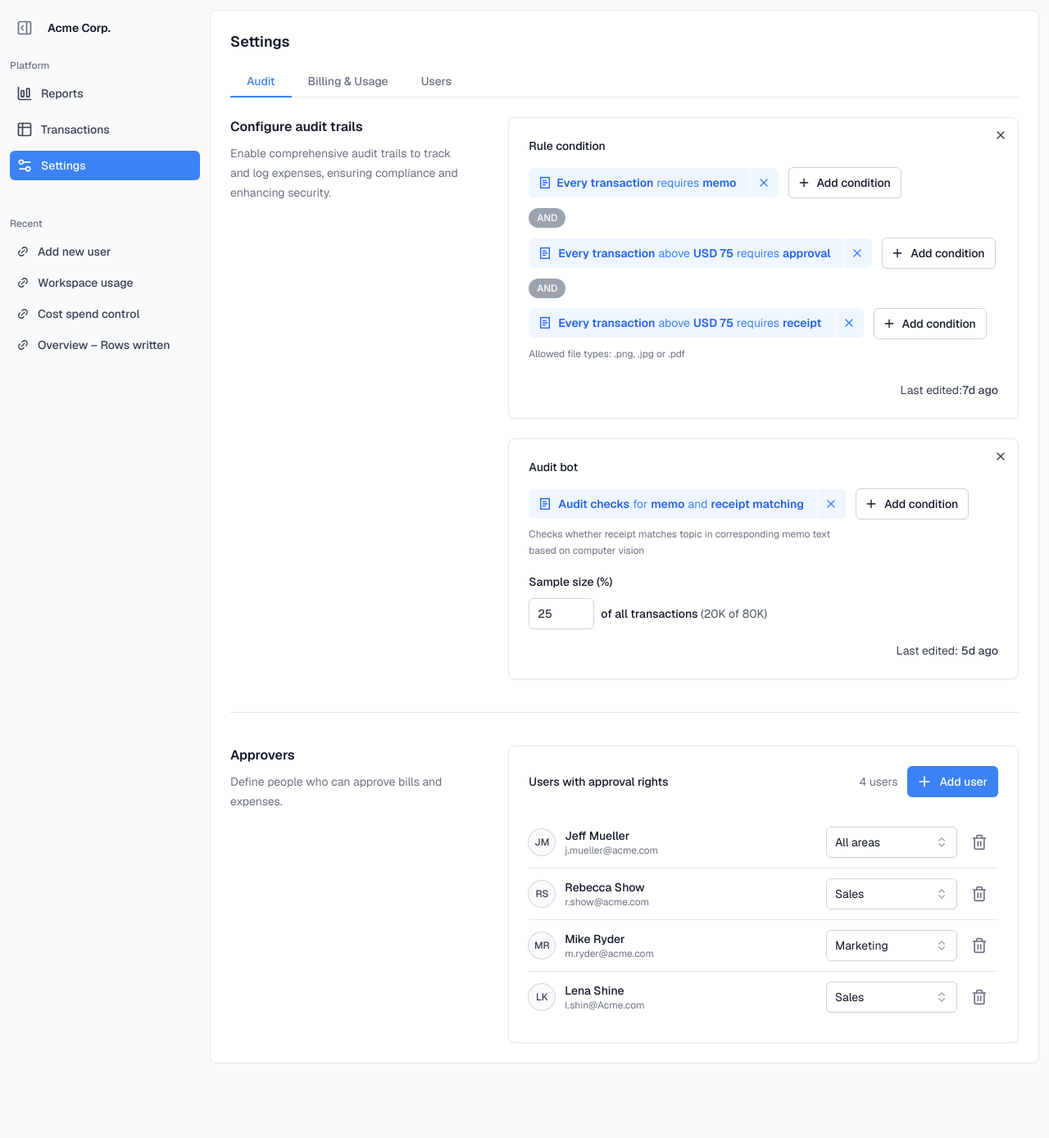
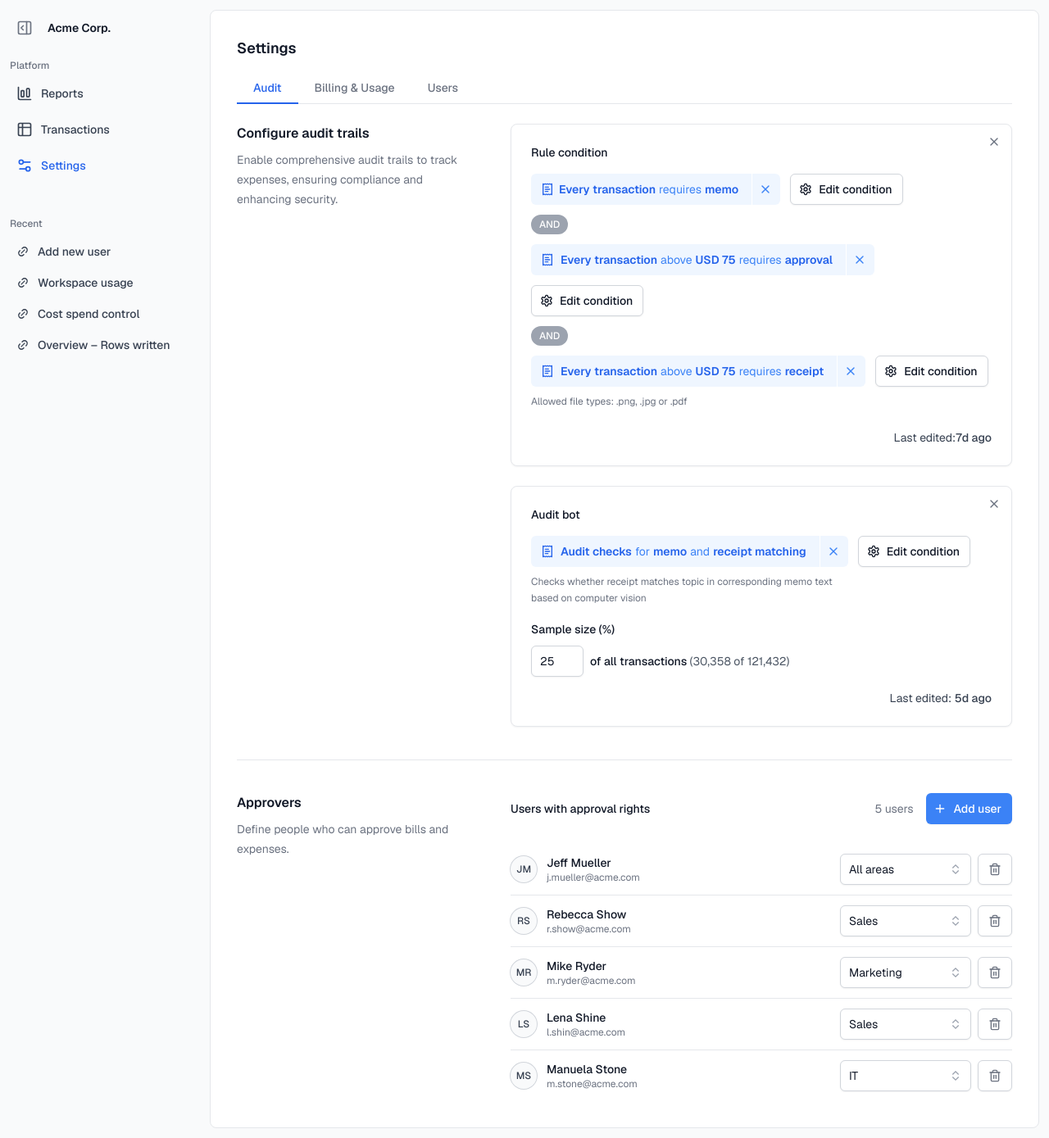
Before and after one commit to tremorlabs/template-insights, a Next.js app: page /settings/audit in a window 1280 px wide. Shown: the whole page at 82% size. Before the commit the page ends 1310 px from the top, so only its background shows below. Built offline with nearby package versions, Linux system fonts and the light colour scheme.

Commit message:
add: polish

```diff
--- a/src/app/settings/audit/page.tsx
+++ b/src/app/settings/audit/page.tsx
@@ -1,10 +1,11 @@
 "use client"
 
+import { departments } from "@/data/data";
 import { Divider } from "@/components/Divider";
 import { Label } from "@/components/Label";
 import { Input } from "@/components/Input";
 import { Button } from "@/components/Button";
-import { X, Plus, ReceiptText, Trash2, UserRoundX, PlusIcon } from 'lucide-react';
+import { X, Settings, Plus, ReceiptText, Trash2, PlusIcon } from 'lucide-react';
 import { Card } from "@/components/Card";
 import {
     Select,
@@ -34,10 +35,16 @@ const users = [
         permission: "Marketing"
     },
     {
-        initials: "LK",
+        initials: "LS",
         name: "Lena Shine",
-        email: "l.shin@Acme.com",
+        email: "l.shin@acme.com",
         permission: "Sales"
+    },
+    {
+        initials: "MS",
+        name: "Manuela Stone",
+        email: "m.stone@acme.com",
+        permission: "IT"
     },
 ]
 
@@ -57,7 +64,7 @@ export default function Audit() {
                                 Configure audit trails
                             </h2>
                             <p className="mt-2 text-sm leading-6 text-gray-500">
-                                Enable comprehensive audit trails to track and log expenses, ensuring compliance and enhancing security.
+                                Enable comprehensive audit trails to track expenses, ensuring compliance and enhancing security.
                             </p>
                         </div>
                         <div className="md:col-span-2 space-y-6">
@@ -65,7 +72,7 @@ export default function Audit() {
                                 <h3 className="text-sm font-medium text-gray-900 dark:text-gray-50">Rule condition</h3>
                                 <div className="mt-4 space-y-3">
                                     <div className="flex flex-wrap items-center gap-3">
-                                        <div className="inline-flex h-9 items-center text-sm text-gray-900 dark:text-gray-50 rounded-md bg-blue-50">
+                                        <div className="inline-flex h-[38px] items-center text-sm text-gray-900 dark:text-gray-50 rounded-md bg-blue-50">
                                             <span className="px-4 py-2 flex items-center gap-1">
                                                 <ReceiptText className="-ml-1 size-4 shrink-0 text-blue-600 dark:text-gray-500" aria-hidden="true" />
                                                 <span className="ml-0.5 font-semibold text-blue-600">Every transaction</span>
@@ -75,20 +82,20 @@ export default function Audit() {
                                             <span className="h-full w-px bg-white" />
                                             <button
                                                 type="button"
-                                                className="px-2.5 py-2 group"
+                                                className="px-2.5 py-2 h-full group"
                                                 aria-label="Remove filter condition"
                                             >
                                                 <X className="-ml-0.5 size-4 text-blue-500 group-hover:text-blue-600 shrink-0" aria-hidden="true" />
                                             </button>
                                         </div>
-                                        <Button variant="secondary" className="gap-2">
-                                            <Plus className="-ml-0.5 size-4" aria-hidden="true" />
-                                            Add condition
+                                        <Button variant="secondary" className="h-[38px] gap-2">
+                                            <Settings className="-ml-0.5 size-4" aria-hidden="true" />
+                                            Edit condition
                                         </Button>
                                     </div>
                                     <div className="block w-fit uppercase text-xs font-medium rounded-full bg-gray-400 px-2.5 py-1 text-white">and</div>
                                     <div className="flex flex-wrap items-center gap-3">
-                                        <div className="inline-flex h-9 items-center text-sm rounded-md bg-blue-50">
+                                        <div className="inline-flex h-[38px] items-center text-sm rounded-md bg-blue-50">
                                             <span className="px-4 py-2 flex items-center gap-1">
                                                 <ReceiptText className="-ml-1 size-4 shrink-0 text-blue-600 dark:text-gray-500" aria-hidden="true" />
                                                 <span className="ml-1 font-semibold text-blue-600">Every transaction</span>
@@ -100,21 +107,21 @@ export default function Audit() {
                                             <span className="h-full w-px bg-white" />
                                             <button
                                                 type="button"
-                                                className="px-2.5 py-2 group"
+                                                className="px-2.5 py-2 h-full group"
                                                 aria-label="Remove filter condition"
                                             >
                                                 <X className="-ml-0.5 size-4 text-blue-500 group-hover:text-blue-600 shrink-0" aria-hidden="true" />
                                             </button>
                                         </div>
-                                        <Button variant="secondary" className="gap-2">
-                                            <Plus className="-ml-0.5 size-4" aria-hidden="true" />
-                                            Add condition
+                                        <Button variant="secondary" className="h-[38px] gap-2">
+                                            <Settings className="-ml-0.5 size-4" aria-hidden="true" />
+                                            Edit condition
                                         </Button>
                                     </div>
                                     <div className="block w-fit uppercase text-xs font-medium rounded-full bg-gray-400 px-2.5 py-1 text-white">and</div>
                                     <div>
                                         <div className="flex flex-wrap items-start gap-3">
-                                            <div className="inline-flex h-9 items-center text-sm rounded-md bg-blue-50">
+                                            <div className="inline-flex h-[38px] items-center text-sm rounded-md bg-blue-50">
                                                 <span className="px-4 py-2 flex items-center gap-1">
                                                     <ReceiptText className="-ml-1 size-4 shrink-0 text-blue-600 dark:text-gray-500" aria-hidden="true" />
                                                     <span className="ml-1 font-semibold text-blue-600">Every transaction</span>
@@ -126,15 +133,15 @@ export default function Audit() {
                                                 <span className="h-full w-px bg-white" />
                                                 <button
                                                     type="button"
-                                                    className="px-2.5 py-2 group"
+                                                    className="px-2.5 py-2 h-full group"
                                                     aria-label="Remove filter condition"
                                                 >
                                                     <X className="-ml-0.5 size-4 text-blue-500 group-hover:text-blue-600 shrink-0" aria-hidden="true" />
                                                 </button>
                                             </div>
-                                            <Button variant="secondary" className="gap-2">
-                                                <Plus className="-ml-0.5 size-4" aria-hidden="true" />
-                                                Add condition
+                                            <Button variant="secondary" className="h-[38px] gap-2">
+                                                <Settings className="-ml-0.5 size-4" aria-hidden="true" />
+                                                Edit condition
                                             </Button>
                                         </div>
                                     </div>
@@ -146,7 +153,7 @@ export default function Audit() {
                                 </p>
                                 <Button
                                     variant="ghost"
-                                    className="absolute right-1 top-1 p-2 text-gray-700 hover:text-gray-900 dark:text-gray-300 hover:dark:text-gray-50"
+                                    className="absolute right-1 top-1 p-2 text-gray-500 hover:text-gray-700 dark:text-gray-500 hover:dark:text-gray-300"
                                     aria-label="Delete filter condition"
                                 >
                                     <X className="size-4" aria-hidden="true" />
@@ -155,27 +162,27 @@ export default function Audit() {
                             <Card>
                                 <h3 className="text-sm font-medium text-gray-900 dark:text-gray-50">Audit bot</h3>
                                 <div className="mt-4 flex flex-wrap items-center gap-3">
-                                    <div className="inline-flex h-9 items-center text-sm text-gray-900 dark:text-gray-50 rounded-md bg-blue-50">
+                                    <div className="inline-flex items-center h-[38px] text-sm text-gray-900 dark:text-gray-50 rounded-md bg-blue-50">
                                         <span className="px-4 py-2 flex items-center gap-1">
                                             <ReceiptText className="-ml-1 size-4 shrink-0 text-blue-600 dark:text-gray-500" aria-hidden="true" />
                                             <span className="ml-1 font-semibold text-blue-600">Audit checks</span>
                                             <span className="text-blue-500">for</span>
                                             <span className="font-semibold text-blue-600">memo</span>
                                             <span className="text-blue-500">and</span>
-                                            <span className="font-semibold text-blue-600"> receipt matching</span>
+                                            <span className="font-semibold text-blue-600">receipt matching</span>
                                         </span>
                                         <span className="h-full w-px bg-white" />
                                         <button
                                             type="button"
-                                            className="px-2.5 py-2 group"
+                                            className="px-2.5 py-2 h-full group"
                                             aria-label="Remove filter condition"
                                         >
                                             <X className="-ml-0.5 size-4 text-blue-500 group-hover:text-blue-600 shrink-0" aria-hidden="true" />
                                         </button>
                                     </div>
-                                    <Button variant="secondary" className="gap-2">
-                                        <Plus className="-ml-0.5 size-4" aria-hidden="true" />
-                                        Add condition
+                                    <Button variant="secondary" className="h-[38px] gap-2">
+                                        <Settings className="-ml-0.5 size-4" aria-hidden="true" />
+                                        Edit condition
                                     </Button>
                                 </div>
                                 <p className="mt-2 max-w-sm leading-5 text-xs text-gray-500 dark:text-gray-500">Checks whether receipt matches topic in corresponding memo text based on computer vision</p>
@@ -185,10 +192,10 @@ export default function Audit() {
                                         <Input
                                             type="number"
                                             value={25}
-                                            className="w-20"
+                                            className="w-16"
                                         />
                                         <p className="text-sm font-medium text-gray-900 dark:text-gray-50">of all transactions{' '}
-                                            <span className="font-normal text-gray-600 dark:text-gray-400">(20K of 80K)</span>
+                                            <span className="font-normal text-gray-600 dark:text-gray-400">(30,358 of 121,432)</span>
                                         </p>
                                     </div>
                                 </div>
@@ -198,7 +205,7 @@ export default function Audit() {
                                 </p>
                                 <Button
                                     variant="ghost"
-                                    className="absolute p-2 right-1 top-1 text-gray-700 hover:text-gray-900 dark:text-gray-300 hover:dark:text-gray-50"
+                                    className="absolute p-2 right-1 top-1 text-gray-500 hover:text-gray-700 dark:text-gray-500 hover:dark:text-gray-300"
                                     aria-label="Delete filter condition"
                                 >
                                     <X className="size-4" aria-hidden="true" />
@@ -227,14 +234,13 @@ export default function Audit() {
                             Define people who can approve bills and expenses.
                         </p>
                     </div>
-                    <div className="md:col-span-2 space-y-4">
-                        <Card>
+                    <div className="md:col-span-2">
                         <div className="flex items-center justify-between">
                             <h3 className="text-sm font-medium text-gray-900 dark:text-gray-50">Users with approval rights</h3>
-                                <div className="flex items-center gap-3">
-                                    <span className="text-sm text-gray-500 dark:text-gray-500">4 users</span>
+                            <div className="flex items-center gap-4">
+                                <span className="text-sm text-gray-500 dark:text-gray-500">{users.length} users</span>
                                 <Button className="gap-2">
-                                        <PlusIcon className="-ml-0.5 size-5 shrink-0" aria-hidden="true" />
+                                    <PlusIcon className="-ml-1 size-4 shrink-0" aria-hidden="true" />
                                     Add user
                                 </Button>
                             </div>
@@ -251,33 +257,28 @@ export default function Audit() {
                                             <p className="text-xs text-gray-500 dark:text-gray-500">{item.email}</p>
                                         </div>
                                     </div>
-                                        <div className="flex items-center gap-1">
+                                    <div className="flex items-center gap-2">
                                         <Select defaultValue={item.permission}>
                                             <SelectTrigger className="w-40">
                                                 <SelectValue placeholder="Select" />
                                             </SelectTrigger>
                                             <SelectContent>
-                                                    <SelectItem value="All areas">
-                                                        All areas
+                                                {departments.map((item) => (
+                                                    <SelectItem key={item.value} value={item.label}>
+                                                        {item.label}
                                                     </SelectItem>
-                                                    <SelectItem value="Marketing">
-                                                        Marketing
-                                                    </SelectItem>
-                                                    <SelectItem value="Sales">
-                                                        Sales
-                                                    </SelectItem>
+                                                ))}
                                             </SelectContent>
                                         </Select>
                                         <div>
-                                                <Button variant="ghost" className="text-gray-500 hover:text-red-500">
-                                                    <Trash2 className="size-5 shrink-0" aria-hidden="true" />
+                                            <Button variant="secondary" className="py-2.5 text-gray-500 hover:text-red-500 dark:text-gray-500 hover:dark:text-red-500">
+                                                <Trash2 className="size-4 shrink-0" aria-hidden="true" />
                                             </Button>
                                         </div>
                                     </div>
                                 </li>
                             ))}
                         </ul>
-                        </Card>
                     </div>
                 </div>
             </form>
--- a/src/app/settings/layout.tsx
+++ b/src/app/settings/layout.tsx
@@ -33,7 +33,7 @@ export default function Layout({
                     "lg:bg-gray-50 lg:py-3 lg:pr-3 transition-width transition-slowest ease"
                 )}
             >
-                <div className="lg:rounded-lg lg:border lg:border-gray-200 bg-white p-6">
+                <div className="lg:rounded-lg lg:border lg:border-gray-200 bg-white p-4 sm:p-6 lg:p-8">
                     <h1 className="text-lg text-gray-900 dark:text-gray-50 font-semibold">Settings</h1>
                     <TabNavigation className="mt-6">
                         {navigationSettings.map((item) => (
--- a/src/components/TabNavigation.tsx
+++ b/src/components/TabNavigation.tsx
@@ -77,7 +77,7 @@ const TabNavigationLink = React.forwardRef<
                         // border hover
                         "group-hover:border-gray-300 group-hover:dark:border-gray-400",
                         // selected
-                        "group-data-[active]:border-blue-500 group-data-[active]:text-blue-500",
+                        "group-data-[active]:border-blue-600 group-data-[active]:text-blue-600",
                         "group-data-[active]:dark:border-blue-500 group-data-[active]:dark:text-blue-500",
                         // disabled
                         disabled
--- a/src/components/ui/navigation/Sidebar.tsx
+++ b/src/components/ui/navigation/Sidebar.tsx
@@ -133,9 +133,9 @@ export function Sidebar({ isCollapsed, toggleSidebar }: SidebarProps) {
                                                     href={item.href}
                                                     className={cx(
                                                         isActive(item.href)
-                                                            ? "text-gray-50 dark:text-gray-50 bg-blue-500 dark:bg-blue-500"
-                                                            : "text-gray-700 dark:text-gray-300 hover:bg-gray-200 hover:dark:bg-gray-900",
-                                                        "inline-flex items-center rounded-md p-2 text-sm font-medium transition",
+                                                            ? "text-blue-600 dark:text-blue-500"
+                                                            : "text-gray-700 dark:text-gray-300",
+                                                        "inline-flex items-center hover:bg-gray-200/50 hover:dark:bg-gray-800 rounded-md p-2 text-sm font-medium transition",
                                                         focusRing
                                                     )}
                                                 >
@@ -150,9 +150,9 @@ export function Sidebar({ isCollapsed, toggleSidebar }: SidebarProps) {
                                                 href={item.href}
                                                 className={cx(
                                                     isActive(item.href)
-                                                        ? "text-gray-50 bg-blue-500 dark:text-gray-50 dark:bg-blue-500"
+                                                        ? "text-blue-600 dark:text-blue-500"
                                                         : "text-gray-700 dark:text-gray-300 hover:bg-gray-200 hover:dark:bg-gray-900",
-                                                    "flex items-center gap-x-2.5 rounded-md p-2 text-sm font-medium transition",
+                                                    "flex items-center hover:bg-gray-200/50 hover:dark:bg-gray-900 gap-x-2.5 rounded-md p-2 text-sm font-medium transition",
                                                     focusRing
                                                 )}
                                             >
```
Also changed, not shown: src/data/data.ts (+19 -0 lines). Lines whose indentation alone changed are shown as unchanged.
